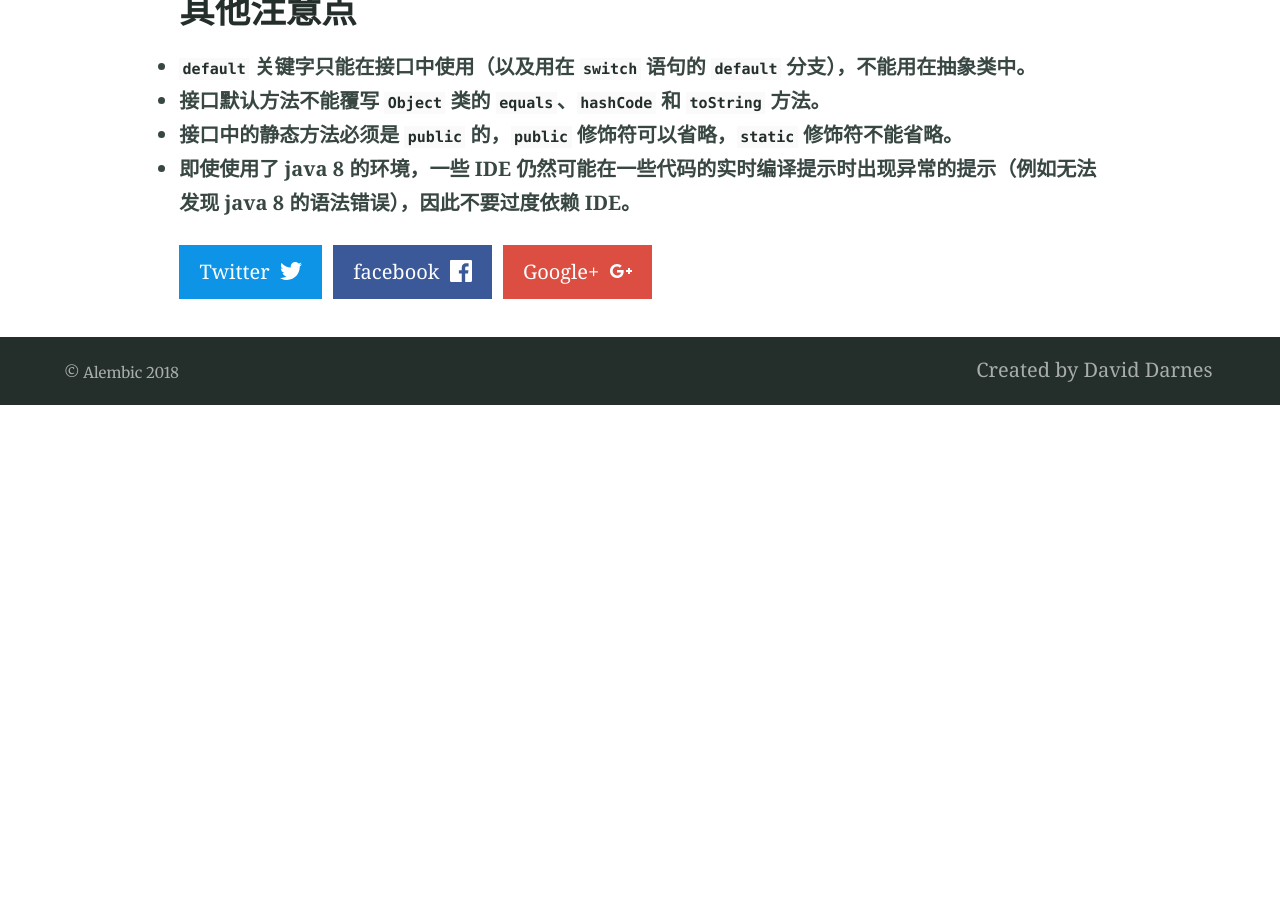
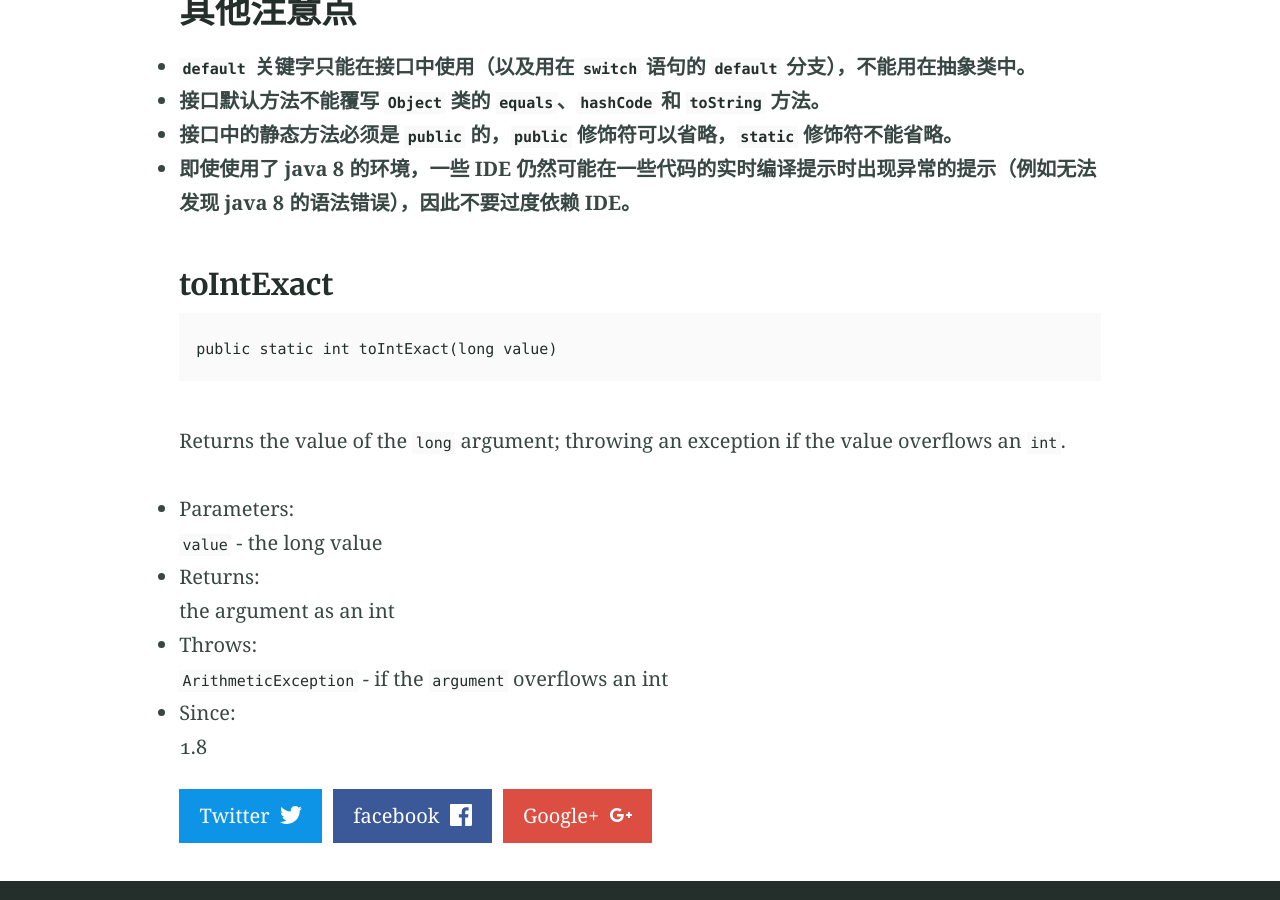
Before and after one commit to wudixm/wudixm.github.io, a Jekyll site: the page built from _posts/2017-10-17-Java-1-8-Feature.md, in a window 1280 px wide and 900 px high, scrolled down 13181 px. Built offline with Jekyll 4.4.1, drawn with Linux system fonts in a browser that asks for light colours; our own code applies the rules of GitHub Pages for plain Markdown files; before the commit the page ends 13586 px from its top, so only the background shows below that.

Commit message:
add long to int Math.toIntExact method

````diff
--- a/_posts/2017-10-17-Java-1-8-Feature.md
+++ b/_posts/2017-10-17-Java-1-8-Feature.md
@@ -364,3 +364,28 @@ public class Test {
 - **接口默认方法不能覆写 `Object` 类的 `equals`、`hashCode` 和 `toString` 方法。**
 - **接口中的静态方法必须是 `public` 的，`public` 修饰符可以省略，`static` 修饰符不能省略。**
 - **即使使用了 java 8 的环境，一些 IDE 仍然可能在一些代码的实时编译提示时出现异常的提示（例如无法发现 java 8 的语法错误），因此不要过度依赖 IDE。**
+
+
+### toIntExact
+
+```
+public static int toIntExact(long value)
+```
+
+Returns the value of the `long` argument; throwing an exception if the value overflows an `int`.
+
+- Parameters:
+
+  `value` - the long value
+
+- Returns:
+
+  the argument as an int
+
+- Throws:
+
+  `ArithmeticException` - if the `argument` overflows an int
+
+- Since:
+
+  1.8
````
